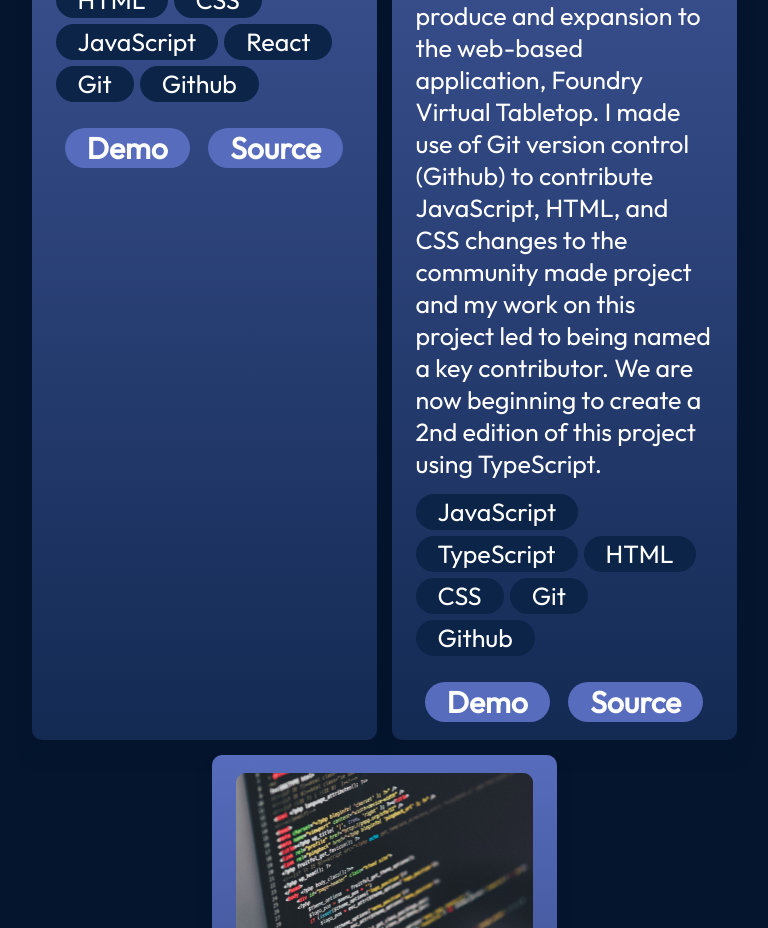
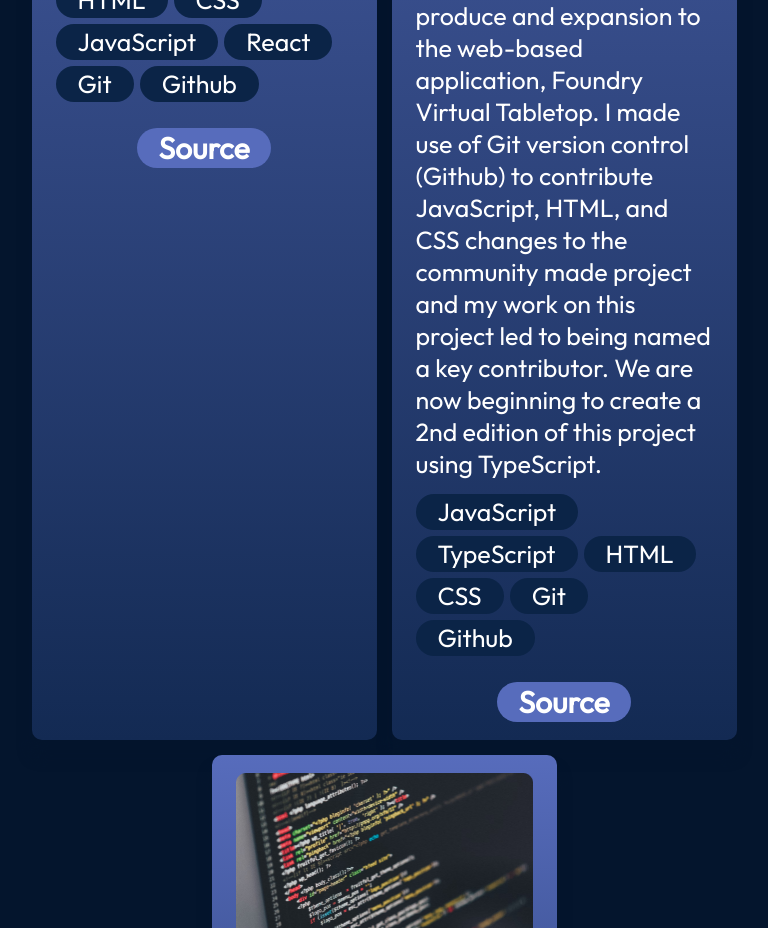
Before and after one commit to Ellamental2/Portfolio, a React (Vite) app: page / in a window 1280 px wide. Shown: the part 4060-4988 px from the top of the page, without its empty margins (256-1024 px from the left). Built offline with nearby package versions, Linux system fonts and the light colour scheme.

Commit message:
removed demo if there is no demo available

```diff
--- a/src/components/Projects/ProjectCard.jsx
+++ b/src/components/Projects/ProjectCard.jsx
@@ -25,9 +25,11 @@ export const ProjectCard = ({
         })}
       </ul>
       <div className={styles.links}>
-        <a href={demo} className={styles.link}>
-          Demo
-        </a>
+        {demo && (
+          <a href={demo} className={styles.link}>
+            Demo
+          </a>
+        )}
         <a href={source} className={styles.link}>
           Source
         </a>
```
